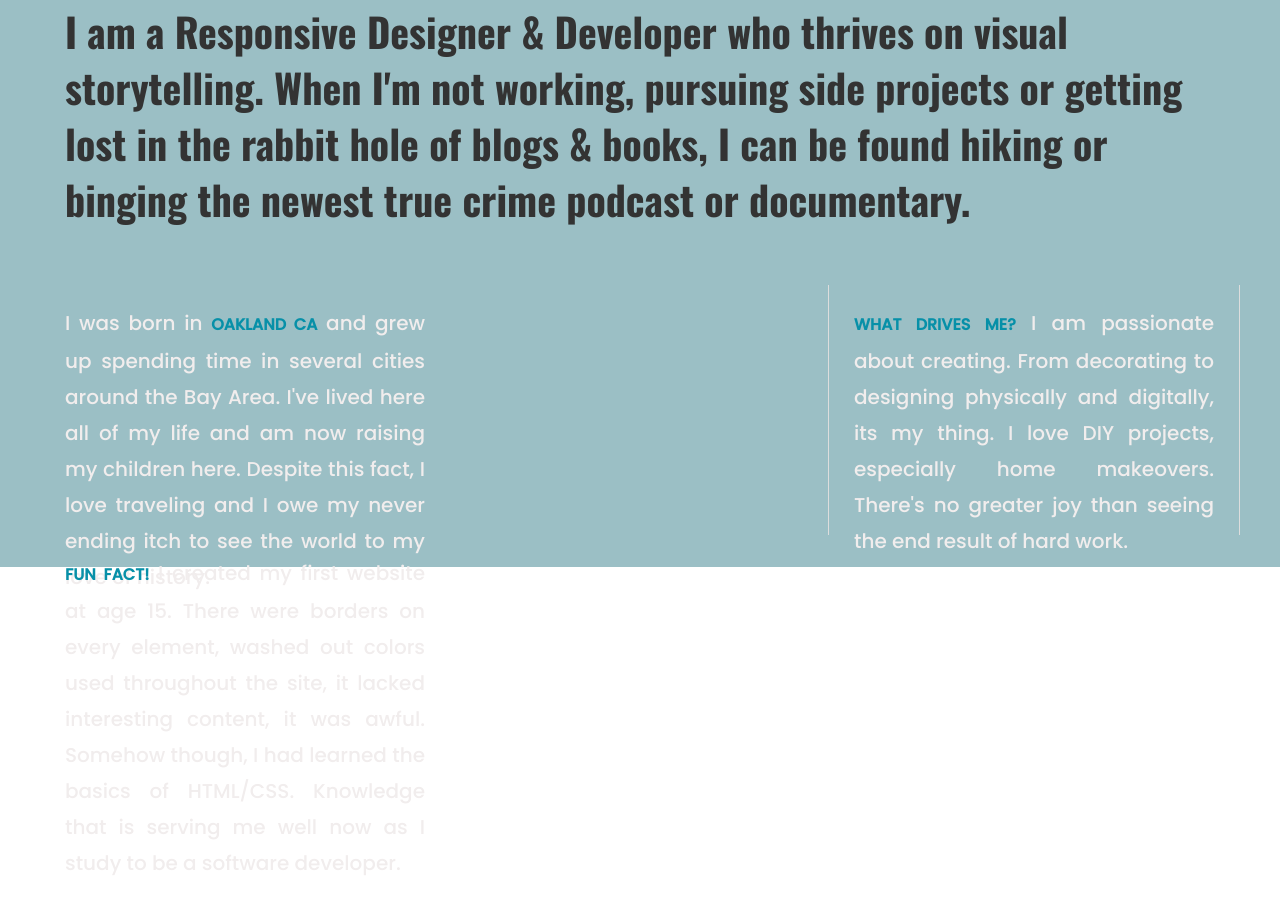
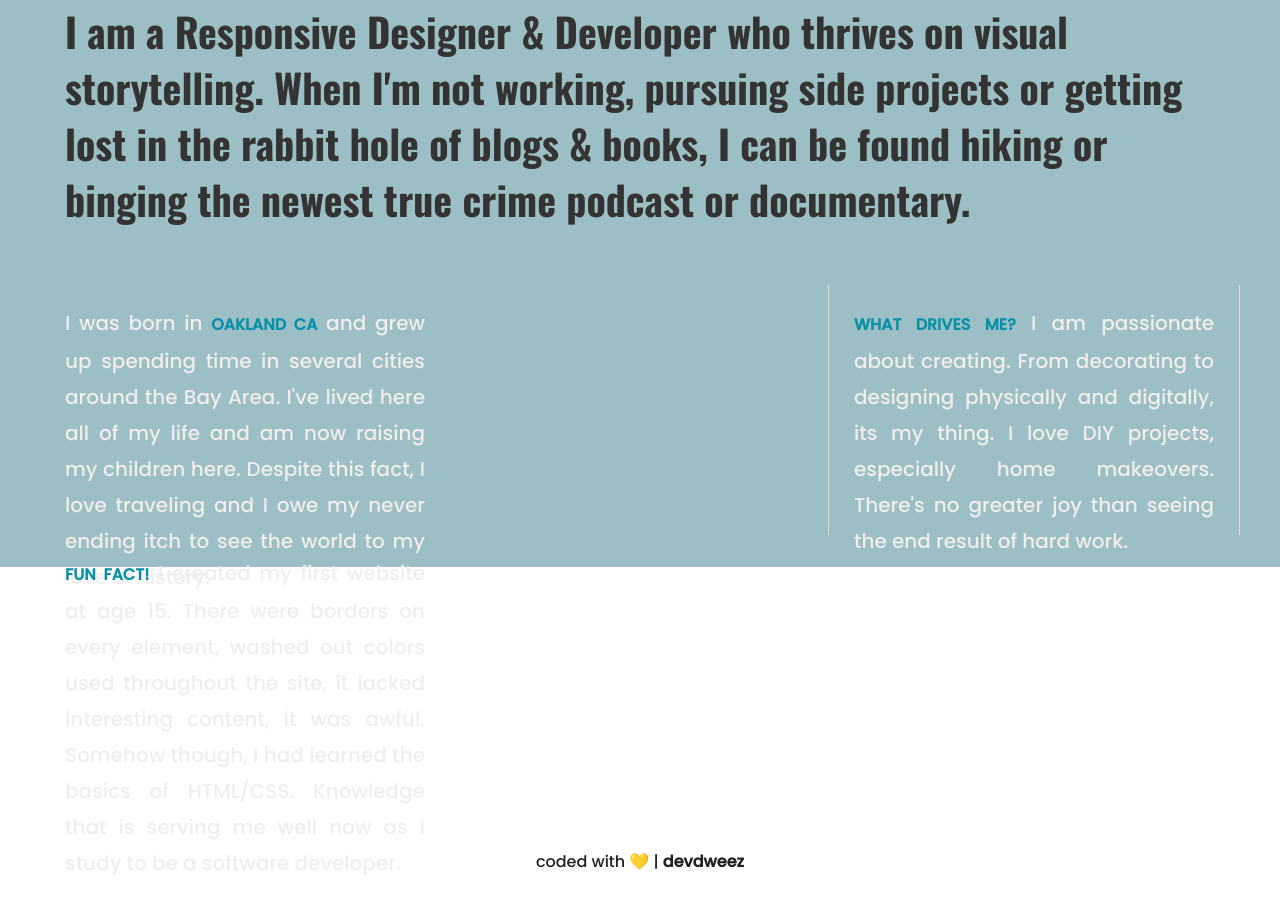
Before and after one commit to thegirldweez/206-divs-flexbox, a plain HTML site: page index.html in a window 1280 px wide. Shown: the part 313-1226 px from the top of the page. Before the commit the page ends 1194 px from the top, so only its background shows below. Drawn offline with nearby package versions, Linux system fonts and the light colour scheme.

Commit message:
Added footer content and styling

```diff
--- a/css/main.css
+++ b/css/main.css
@@ -101,13 +101,12 @@ html {
 }
 
 body {
-  font-family: 'Poppins', sans-serif;
+  font-family: "Poppins", sans-serif;
   padding: 2em;
   font-size: 1.25em;
   height: 100%;
 
   background: #9bbfc5;
-
 }
 
 .wrapper {
@@ -116,7 +115,6 @@ body {
   align-items: center;
   padding: 50px 0;
 
-
   flex-flow: row wrap;
 }
 
@@ -124,8 +122,7 @@ header,
 footer {
   padding: 0 25px;
   display: flex;
-  justify-content: flex-start;
-
+  width: 100%;
 }
 
 header h1 {
@@ -135,7 +132,7 @@ header h1 {
   color: #0790a8;
 }
 header span {
-    font-family: 'Shadows Into Light', cursive;
+  font-family: "Shadows Into Light", cursive;
   font-size: 1.5em;
   font-weight: 700;
 }
@@ -145,7 +142,7 @@ main {
   display: flex;
   justify-content: flex-start;
 
-   font-family: 'Oswald';
+  font-family: "Oswald";
   color: #333333;
 }
 
@@ -164,12 +161,10 @@ main h2 {
   height: 250px;
   width: 30%;
 
-
   display: flex;
   justify-content: flex-start;
   align-items: center;
   flex-wrap: wrap;
-
 }
 
 .div-2 {
@@ -181,7 +176,14 @@ div span {
   text-transform: uppercase;
   color: #0790a8;
   font-weight: 700;
-    font-size: .8em;
+  font-size: 0.8em;
+}
+
+footer {
+  justify-content: center;
+  padding-top: 50px;
+
+  font-size: 1rem;
 }
 
 /* ==========================================================================
--- a/index.html
+++ b/index.html
@@ -69,7 +69,9 @@
                 developer.</p>
             </div>
 
-            <footer></footer>
+            <footer>
+                <p>coded with 💛 | <strong>devdweez</strong>
+            </p></footer>
         </section>
 
 
```
Lines whose indentation alone changed are shown as unchanged.
